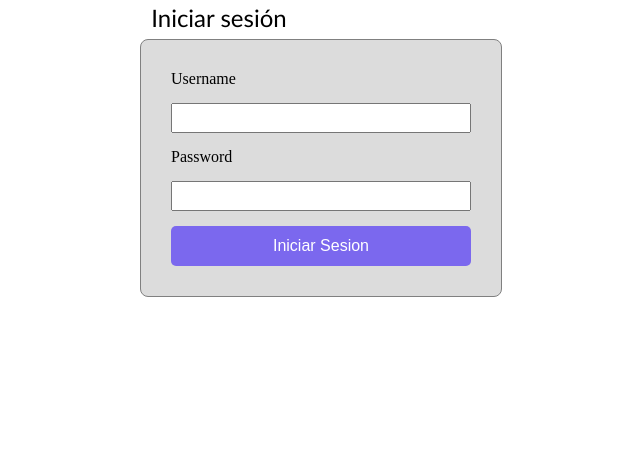
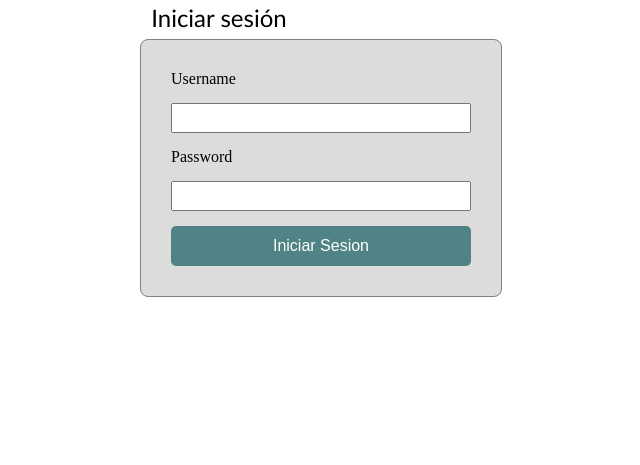
Before and after one commit to rocky-web/crud_fetch, a PHP site: page /login/inicio_sesion.php in a window 1280 px wide. Shown: the part 332-797 px from the top of the page, without its empty margins (319-959 px from the left). Run offline with PHP 8.4, Linux system fonts and the light colour scheme; the visitor is signed in with stand-in values (Sample User, id 1).

Commit message:
login css improvement 2

```diff
--- a/login/inicio_sesion.php
+++ b/login/inicio_sesion.php
@@ -66,15 +66,15 @@
             width: 100%;
             height: 40px;
             cursor: pointer;
-            background-color: MediumSlateBlue;
             border: none;
             border-radius: 5px;
             color: white;
             font-size: 16px;
+            background-color: rgb(79, 131, 133);
         }
 
         form input[type="submit"]:hover{
-            background-color: rgb(79, 131, 133);
+            background-color: MediumSlateBlue;
             color: white;
 
         }
```
